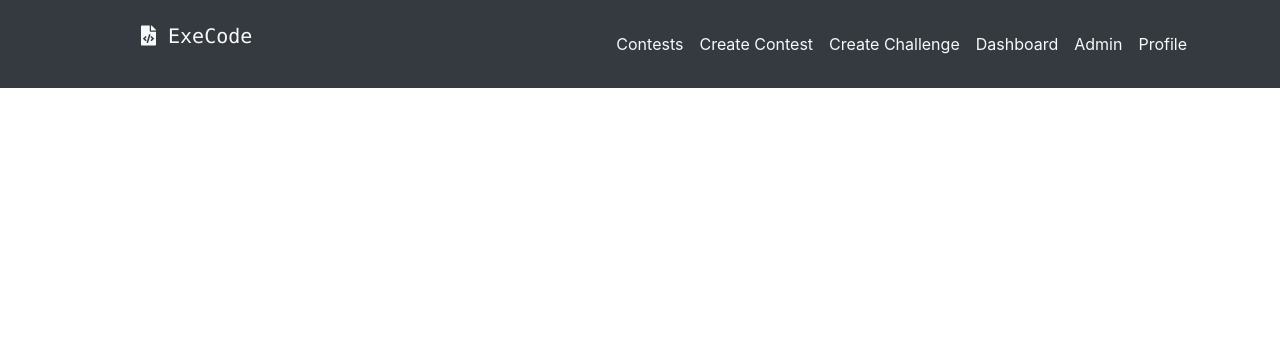
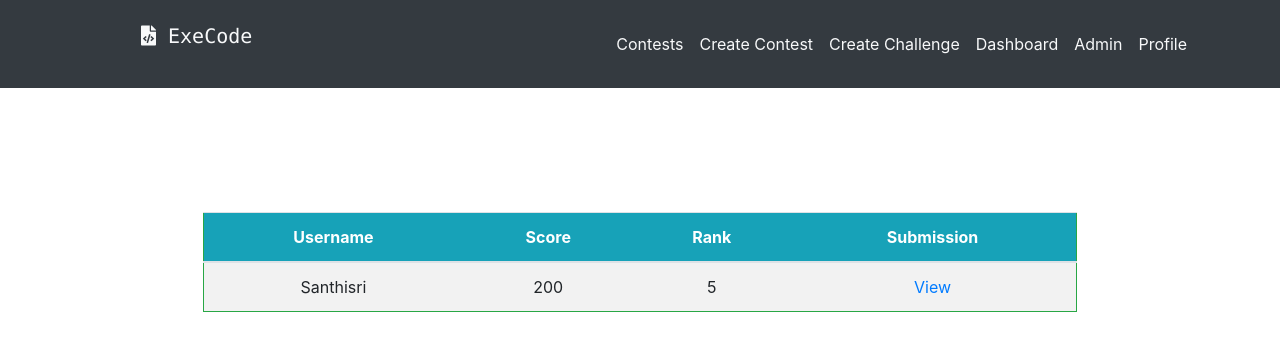
Before and after one commit to santhisrikh/execode, a React (Create React App) app in the folder src/client/: page /dashboard/admin/INTEGER/leaderboard in a window 1280 px wide. Shown: the top 350 px of the page. Built offline with nearby package versions, Linux system fonts and the light colour scheme.

Commit message:
view submission routing done

```diff
--- a/src/client/src/routes/Dashboard/Admin/Contest/AllContest.jsx
+++ b/src/client/src/routes/Dashboard/Admin/Contest/AllContest.jsx
@@ -1,10 +1,12 @@
 import React, { useEffect } from "react";
 import { connect } from "react-redux";
+import { Link } from "react-router-dom";
 import { fetchAllContests } from "../../../../redux/admin/action";
 
 const AllContest = ({
   contests: contestFinalData,
   getContests,
+  getContestId,
   token
 }) => {
   useEffect(() => {
@@ -22,8 +24,14 @@ const AllContest = ({
             <p>{` START DATE: ${contest.start_date} | END DATE: ${contest.end_date} | END TIME: ${contest.end_time}`}</p>
           </div>
           <div className="col-xs-4 col-sm-4 p-1">
-            <button type="submit" className="btn btn-success border">
-              View Submission
+            {/* <button type="submit" value ={contest.contest_id} onClick = {getContestId} className="btn btn-success border"> */}
+            <button className="btn btn-success">
+              <Link
+                className="text-light"
+                to={`/dashboard/admin/${contest.contest_id}/leaderboard`}
+              >
+                View Submission
+              </Link>
             </button>
           </div>
         </div>
--- a/src/client/src/routes/Dashboard/Admin/Contest/ContestLeaderboard.jsx
+++ b/src/client/src/routes/Dashboard/Admin/Contest/ContestLeaderboard.jsx
@@ -1,4 +1,6 @@
 import React from "react";
+import { Link, NavLink } from "react-router-dom";
+
 // import Axios from "../../../../utils/axiosInterceptor"
 class ContestLeaderBoard extends React.Component {
   constructor() {
@@ -6,10 +8,11 @@ class ContestLeaderBoard extends React.Component {
     this.state = {
       leaderboard: [
         {
-					name: "",
-					score: "",
-					rank: "",
-					submission: ""
+          name: "Santhisri",
+          score: "200",
+          rank: "5",
+          contest_name: "samurai-1.2.2",
+          userId: 1
         }
       ]
     };
@@ -17,20 +20,21 @@ class ContestLeaderBoard extends React.Component {
 
   render() {
     const { leaderboard } = this.state;
+    console.log(this.props.contestId);
     return (
       <>
-				<div className='row d-flex justify-content-center'>
+        <div className="row d-flex justify-content-center">
           <table
-						className='table table-striped text-center border border-success col-md-8 '
+            className="table table-striped text-center border border-success col-md-8 "
             style={{ marginTop: "100px" }}
           >
             <thead>
-							<tr className='p-3 mb-2 bg-info text-white'>
+              <tr className="p-3 mb-2 bg-info text-white">
                 {/* <th scope="col">S.no</th> */}
-								<th scope='col'>Username</th>
-								<th scope='col'>Score</th>
-								<th scope='col'>Rank</th>
-								<th scope='col'>Submission</th>
+                <th scope="col">Username</th>
+                <th scope="col">Score</th>
+                <th scope="col">Rank</th>
+                <th scope="col">Submission</th>
               </tr>
             </thead>
             <tbody>
@@ -41,7 +45,13 @@ class ContestLeaderBoard extends React.Component {
                     <td>{ele.name}</td>
                     <td>{ele.score}</td>
                     <td>{ele.rank}</td>
-										<td>{ele.submission}</td>
+                    <td>
+                      <Link
+                        to={`/dashboard/admin/${this.props.contestId}/user-submission/${ele.userId}`}
+                      >
+                        View
+                      </Link>
+                    </td>
                   </tr>
                 );
               })}
--- a/src/client/src/routes/DashboardRoutes.jsx
+++ b/src/client/src/routes/DashboardRoutes.jsx
@@ -11,7 +11,6 @@ import TodayContest from "./Dashboard/User/Contest/TodayContest";
 import ContestChallenge from "./Dashboard/User/Challenge/ContestChallenge";
 import SingleChallenge from "./Dashboard/User/Challenge/SingleChallenge";
 import SubmitCode from "./Dashboard/User/Challenge/SubmitCode";
-
 import AdminDashboard from "./Dashboard/Admin/AdminDashboard";
 import AllContest from "./Dashboard/Admin/Contest/AllContest";
 import ContestLeaderboard from "./Dashboard/Admin/Contest/ContestLeaderboard";
@@ -64,15 +63,20 @@ const DashboardRoutes = props => {
         render={() => <AllContest />}
       />
       <Route
-        path="/dashboard/admin/contest-leaderboard/"
+        path="/dashboard/admin/:contestId/leaderboard/"
         exact
-        render={() => <ContestLeaderboard />}
+        render={({ match }) => (
+          <ContestLeaderboard contestId={match.params.contestId} />
+        )}
       />
       <Route
-        path="/dashboard/admin/:contestName/user-submission"
+        path="/dashboard/admin/:contestId/user-submission/:userId"
         exact
         render={({ match }) => (
-          <UserSubmissions contestName={match.params.contestName} />
+          <UserSubmissions
+            contestId={match.params.contestId}
+            userId={match.params.userId}
+          />
         )}
       />
       <Route
```
Lines whose indentation alone changed are shown as unchanged.
